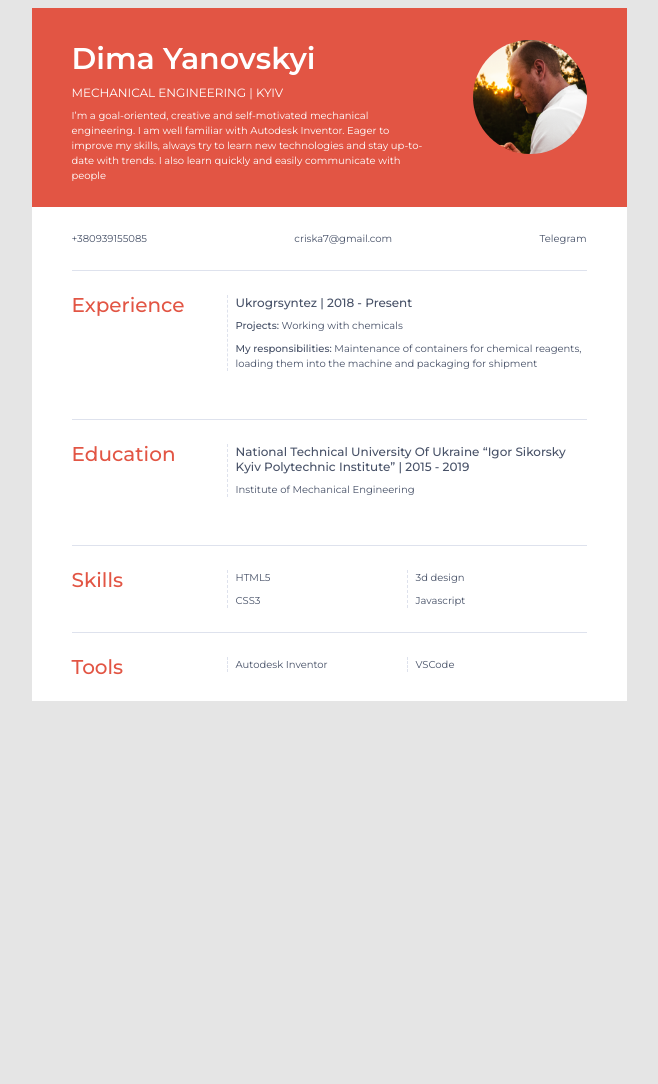
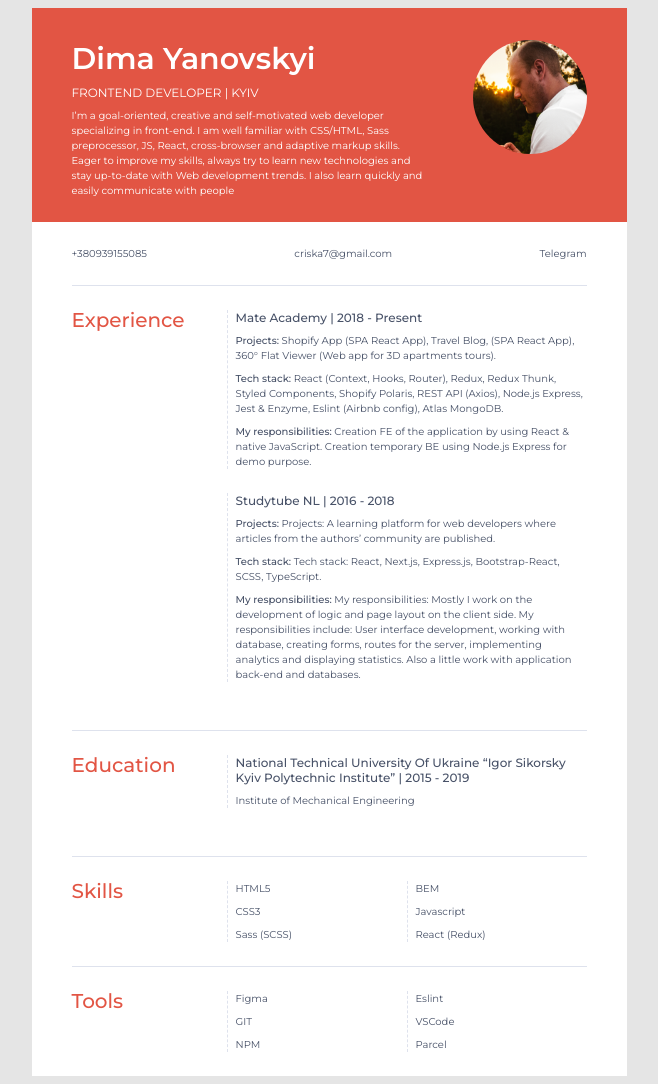
Before and after one commit to Defisto7/CV, a plain HTML site: page index.html in a window 1280 px wide. Shown: the whole page, without its empty margins (311-969 px from the left). Before the commit the page ends 800 px from the top, so only its background shows below. Drawn offline with Linux system fonts and the light colour scheme.

Commit message:
Frontend Developer

```diff
--- a/index.html
+++ b/index.html
@@ -18,10 +18,10 @@
                 Dima Yanovskyi
             </h1>
             <div class="about__role">
-                MECHANICAL ENGINEERING | KYIV
+                FRONTEND DEVELOPER | KYIV
             </div>
             <p class="about__text">
-                I’m a goal-oriented, creative and self-motivated mechanical engineering. I am well familiar with Autodesk Inventor. Eager to improve my skills, always try to learn new technologies and stay up-to-date with trends. I also learn quickly and easily communicate with people
+            I’m a goal-oriented, creative and self-motivated web developer specializing in front-end. I am well familiar with CSS/HTML, Sass preprocessor, JS, React, cross-browser and adaptive markup skills. Eager to improve my skills, always try to learn new technologies and stay up-to-date with Web development trends. I also learn quickly and easily communicate with people
             </p>
         </div>
         <img class="about__photo" src="photo.png" alt="Dima Yanovskyi">
@@ -36,17 +36,35 @@
         <h2 class="info__title">Experience</h2>
         <div class="info__content">
             <article class="job">
-                <h3 class="job__title">Ukrogrsyntez | 2018 - Present</h3>
+                <h3 class="job__title">Mate academy | 2018 - Present</h3>
             <p class="job__description">
                 <strong>Projects:</strong>
-                Working with chemicals
+                Shopify App (SPA React App), Travel Blog, (SPA React App), 360° Flat Viewer (Web app for 3D apartments tours).
+            </p>
+            <p class="job__description">
+                <strong>Tech stack:</strong>
+                React (Context, Hooks, Router), Redux, Redux Thunk, Styled Components, Shopify Polaris, REST API (Axios), Node.js Express, Jest & Enzyme, Eslint (Airbnb config), Atlas MongoDB.
             </p>
             <p class="job__description">
                 <strong>My responsibilities:</strong>
-                Maintenance of containers for chemical reagents, loading them into the machine and packaging for shipment
+                Creation FE of the application by using React & native JavaScript. Creation temporary BE using Node.js Express for demo purpose.
             </p>
             </article>
-
+            <article class="job">
+                <h3 class="job__title">Studytube NL | 2016 - 2018</h3>
+            <p class="job__description">
+                <strong>Projects:</strong>
+                Projects: A learning platform for web developers where articles from the authors’ community are published.
+            </p>
+            <p class="job__description">
+                <strong>Tech stack:</strong>
+                Tech stack: React, Next.js, Express.js, Bootstrap-React, SCSS, TypeScript.
+            </p>
+            <p class="job__description">
+                <strong>My responsibilities:</strong>
+                My responsibilities: Mostly I work on the development of logic and page layout on the client side. My responsibilities include: User interface development, working with database, creating forms, routes for the server, implementing analytics and displaying statistics. Also a little work with application back-end and databases.
+            </p>
+            </article>
             <article class="job"></article>
         </div>
     </section>
@@ -70,10 +88,12 @@
                 <ul class="skills__list">
                     <li class="skills__item">HTML5</li>
                     <li class="skills__item">CSS3</li>
+                    <li class="skills__item">Sass (SCSS)</li>
                 </ul>
                 <ul class="skills__list">
-                    <li class="skills__item">3d design</li>
+                    <li class="skills__item">BEM</li>
                     <li class="skills__item">Javascript</li>
+                    <li class="skills__item">React (Redux)</li>
                 </ul>
             </div>
         </div>
@@ -83,10 +103,14 @@
         <div class="info__content">
             <div class="tools">
                 <ul class="tools__list">
-                    <li class="tools__item">Autodesk Inventor</li>
+                    <li class="tools__item">Figma</li>
+                    <li class="tools__item">GIT</li>
+                    <li class="tools__item">NPM</li>
                 </ul>
                 <ul class="tools__list">
+                    <li class="tools__item">Eslint</li>
                     <li class="tools__item">VSCode</li>
+                    <li class="tools__item">Parcel</li>
                 </ul>
             </div>
         </div>
```
